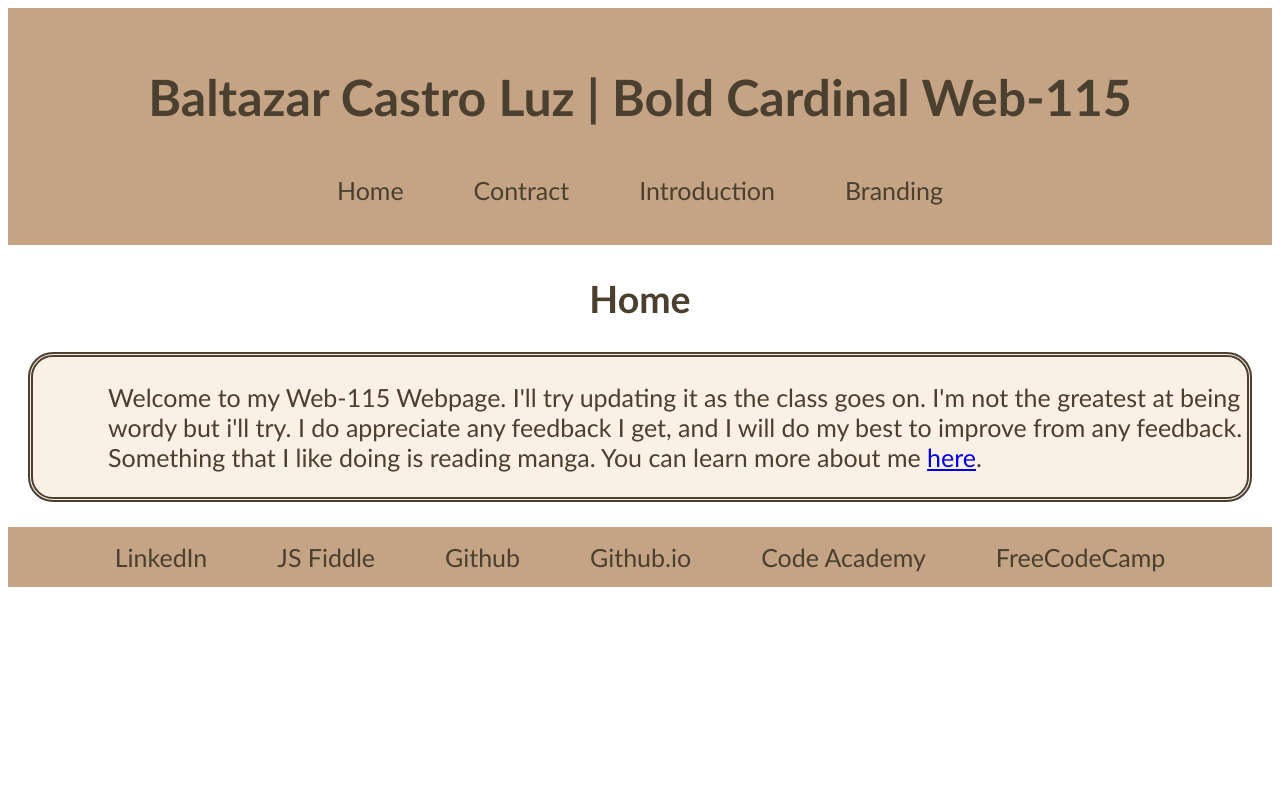
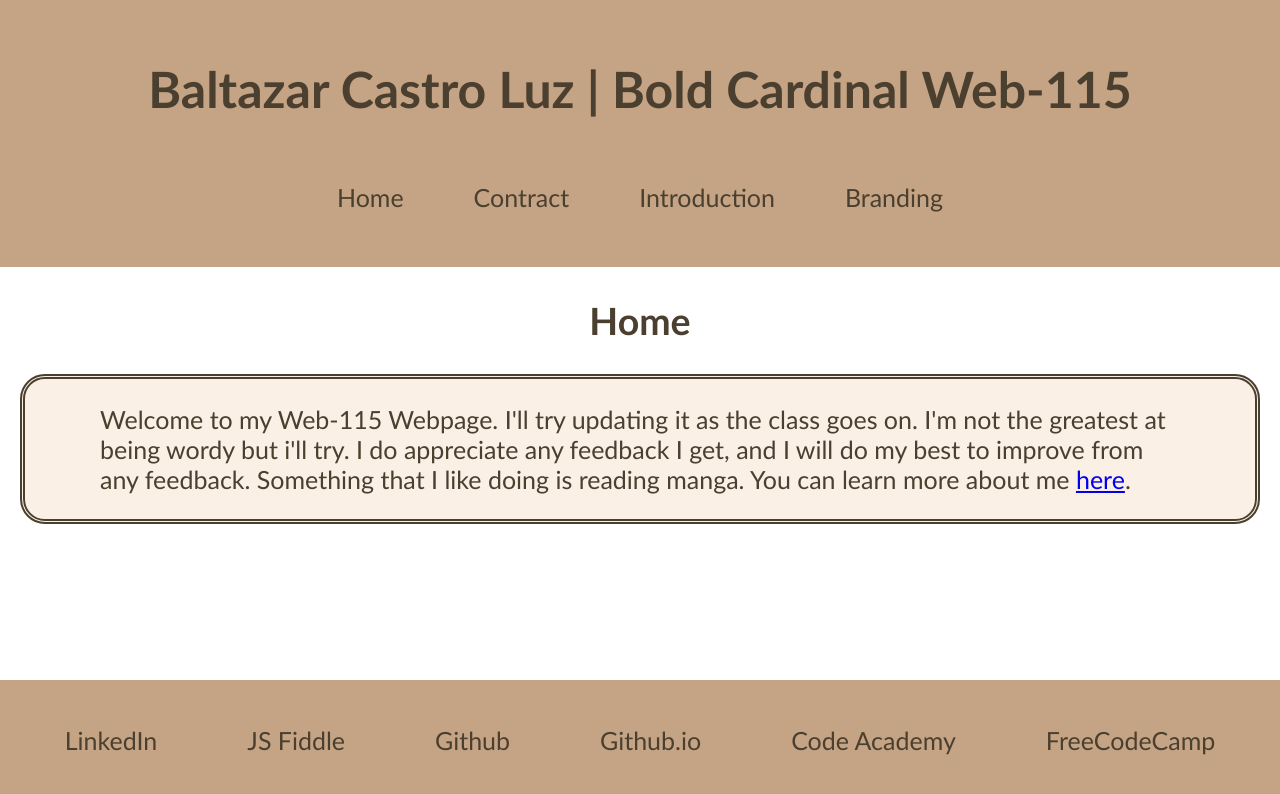
Before and after one commit to bcastr11/web115, a plain HTML site: page index.html in a window 1280 px wide. Drawn offline with Linux system fonts and the light colour scheme.

Commit message:
Update style.css

```diff
--- a/style.css
+++ b/style.css
@@ -1,77 +1,91 @@
-body{
+body {
     background: radial-gradient #F5F5DC;
     color: #4B3F2F;
     font-family: "Gill Sans", sans-serif;
     font-size: 25px;
+    margin: 0;
+    padding-bottom: 100px;
 }
 
-main{
+main {
     margin: 20px;
+    padding-bottom: 100px;
 }
-h2,h3{
+
+h2, h3 {
     text-align: center;
 }
 
-img{
-    width:300px;
-    height:400px;
+img {
+    width: 300px;
+    height: 400px;
     display: block;
     margin-left: auto;
     margin-right: auto;
 }
-p, .fontlist, .intro{
+
+p, .fontlist, .intro {
     background: #faf0e6;
     border-style: double;
     border-width: 5px;
     border-radius: 25px;
-    padding-top: 25px;
-    padding-left: 75px;
-    padding-bottom: 25px;
+    padding: 25px 75px;
+    margin: 20px 0;
 }
 
-.navbar ul{
+.navbar ul {
     list-style-type: none;
-    padding: 0px;
-    margin: 0px;
+    padding: 0;
+    margin: 0;
     overflow: hidden;
 }
 
-.navbar a{
+.navbar a {
     color: #4B3F2F;
     text-decoration: none;
     padding: 15px;
+    display: block;
 }
 
-.navbar a:hover{
+.navbar a:hover {
     color: #eed9c4;
+    background-color: #4B3F2F;
 }
-.navbar li{
+
+.navbar li {
     float: left;
 }
-nav{
+
+nav {
     display: flex;
     justify-content: center;
     padding: 15px;
+    background-color: #C4A484;
 }
 
-nav a{
+nav a {
     font-family: "Gill Sans", sans-serif;
     margin: 0 20px;
+    color: #4B3F2F;
+    text-decoration: none;
 }
 
-header{
+nav a:hover {
+    color: #eed9c4;
+}
+
+header {
     background-color: #C4A484;
     text-align: center;
     padding: 25px;
-
 }
 
-form{
+form {
     background: #faf0e6;
     border-style: double;
     border-width: 5px;
     border-radius: 25px;
-    padding:20px ;
+    padding: 20px;
     max-width: 600px;
     min-width: 400px;
     margin: 0 auto;
@@ -80,29 +94,78 @@ form{
     flex-direction: column;
 }
 
-input{
+input {
     margin-bottom: 25px;
     padding: 15px;
+    border: 1px solid #4B3F2F;
+    border-radius: 5px;
 }
 
-button{
+button {
     display: block;
     margin: auto;
     margin-bottom: 25px;
-    padding: 15px
+    padding: 15px;
+    background-color: #4B3F2F;
+    color: #faf0e6;
+    border: none;
+    border-radius: 5px;
+    cursor: pointer;
 }
-footer{
+
+button:hover {
+    background-color: #eed9c4;
+    color: #4B3F2F;
+}
+
+footer {
     position: fixed;
     bottom: 0;
-    display: block;
     left: 0;
     width: 100%;
     background-color: #C4A484;
     text-align: center;
-    position: sticky;
+    padding: 15px 0;
+    display: flex;
+    flex-direction: column;
+    align-items: center;
+    justify-content: center;
+    border: none;
 }
 
-#loopresult,#fizzbuzzresult{
+footer p {
+    margin: 10px 0 0;
+    color: #4B3F2F;
+    font-size: 18px;
+    width: 100%;
+    text-align: center;
+    border: none;
+    background: none;
+}
+
+footer nav ul {
+    list-style-type: none;
+    padding: 0;
+    margin: 0;
+    display: flex;
+    justify-content: center;
+    gap: 20px;
+    width: 100%;
+    border: none;
+}
+
+footer nav ul li a {
+    color: #4B3F2F;
+    text-decoration: none;
+    font-family: "Gill Sans", sans-serif;
+    border: none;
+}
+
+footer nav ul li a:hover {
+    color: #eed9c4;
+}
+
+#loopresult, #fizzbuzzresult {
     background: #faf0e6;
     border-style: double;
     border-width: 5px;
```
